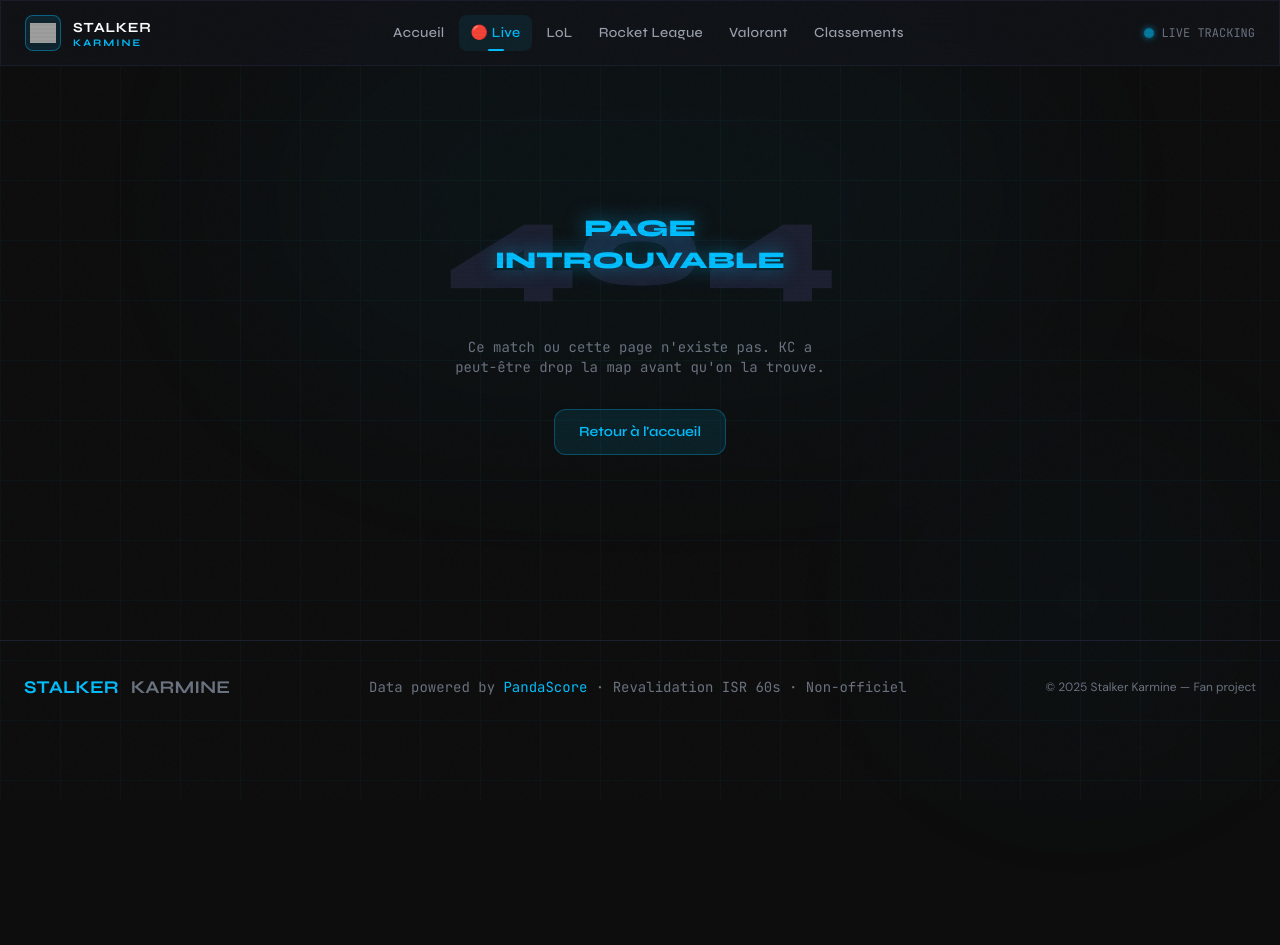
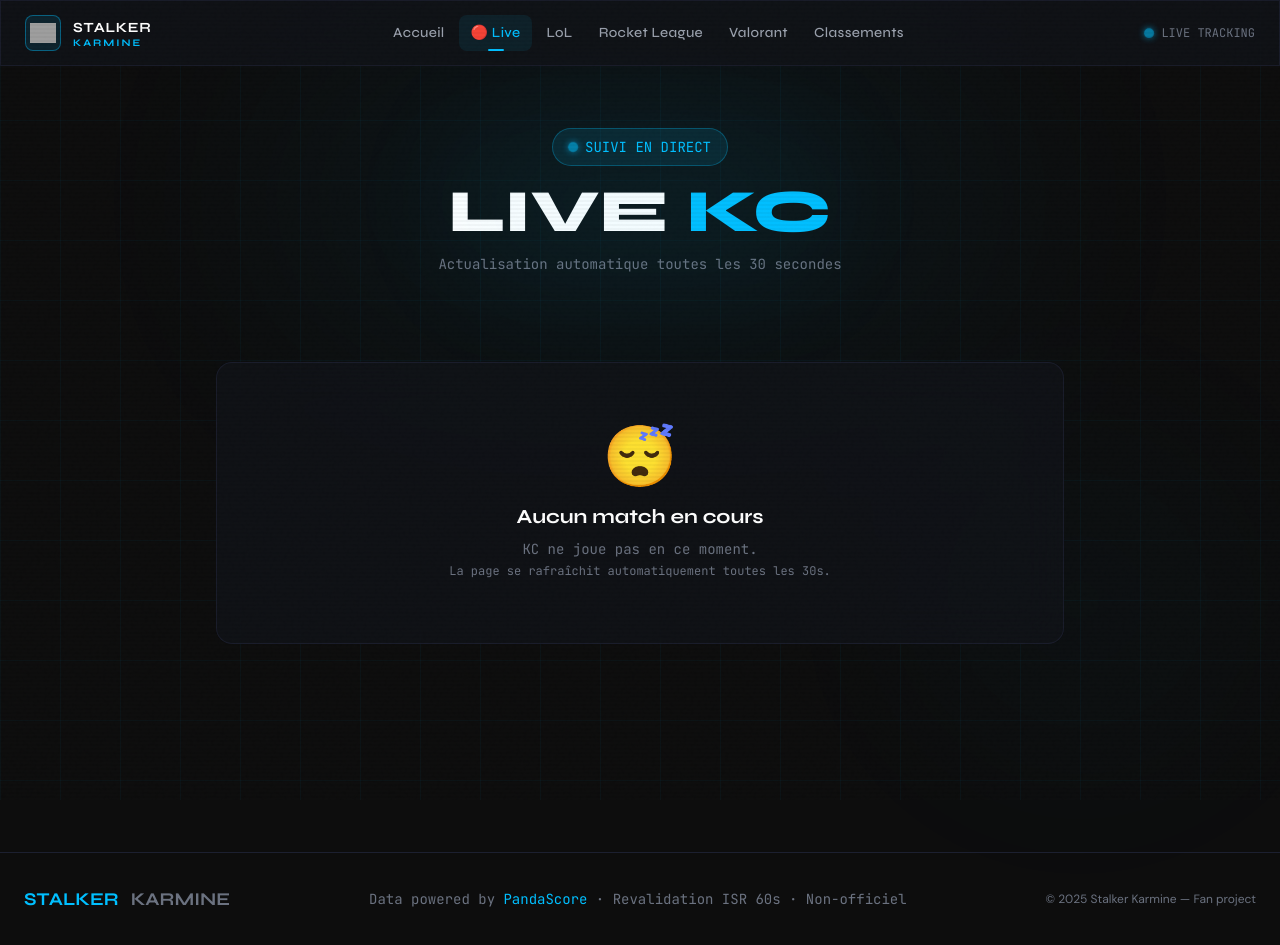
Before and after one commit to HaradasCYB/stalker-karmine, a Next.js app: page /live in a window 1280 px wide. Before the commit this address had no page. Before the commit the page ends 800 px from the top, so only its background shows below. Built offline with nearby package versions, Linux system fonts and the light colour scheme; grey boxes are pictures that could not be loaded.

Commit message:
Create page.tsx

```diff
--- /dev/null
+++ b/app/live/page.tsx
@@ -0,0 +1,123 @@
+import Link from "next/link";
+import { getAllKCMatches, GAME_COLORS, GAME_LABELS } from "@/lib/pandascore";
+import type { Game, Match } from "@/lib/pandascore";
+import { MatchCard } from "@/components/MatchCard";
+
+export const revalidate = 30;
+
+const GAME_SLUG_PATH: Record<Game, string> = { lol: "lol", rl: "rl", valorant: "valorant" };
+const KC_LOGO = "https://cdn.pandascore.co/images/team/image/126068/600px-Karmine_Corp_logo.png";
+
+function LiveScoreCard({ match }: { match: Match }) {
+  const game = (match._game ?? "lol") as Game;
+  const kcId = match._kcId ?? 0;
+  const opponent = match.opponents?.find(o => o.opponent.id !== kcId)?.opponent ?? null;
+  const kcScore = match.results?.find(r => r.team_id === kcId)?.score ?? 0;
+  const oppScore = match.results?.find(r => r.team_id !== kcId)?.score ?? 0;
+  const color = GAME_COLORS[game];
+
+  return (
+    <Link href={`/match/${GAME_SLUG_PATH[game]}/${match.id}`}>
+      <div className="glass rounded-2xl border border-kc-blue/40 glow-blue overflow-hidden card-hover">
+        <div className="px-6 py-3 border-b border-kc-blue/20 flex items-center justify-between" style={{ background: "rgba(0,191,255,0.05)" }}>
+          <div className="flex items-center gap-3">
+            <span className="live-dot" />
+            <span className="text-xs font-mono font-bold text-kc-blue tracking-widest">LIVE</span>
+            <span className="text-xs font-mono text-kc-muted">·</span>
+            <span className="text-xs font-mono text-kc-muted">{match.league?.name ?? GAME_LABELS[game]}</span>
+          </div>
+          <span className="text-[10px] font-mono font-bold px-2 py-0.5 rounded" style={{ color, background: `${color}20` }}>
+            {GAME_LABELS[game]}
+          </span>
+        </div>
+        <div className="px-8 py-8 grid grid-cols-3 items-center gap-6">
+          <div className="flex flex-col items-center gap-3">
+            <div className="w-20 h-20 bg-kc-blue/10 rounded-2xl flex items-center justify-center border border-kc-blue/30 overflow-hidden">
+              {/* eslint-disable-next-line @next/next/no-img-element */}
+              <img src={KC_LOGO} alt="KC" style={{ width: 64, height: 64, objectFit: "contain" }} />
+            </div>
+            <span className="font-display font-bold text-white text-sm text-center">Karmine Corp</span>
+          </div>
+          <div className="text-center">
+            <div className="flex items-center justify-center gap-4 font-display font-black text-6xl">
+              <span className="text-kc-blue">{kcScore}</span>
+              <span className="text-kc-muted text-3xl">:</span>
+              <span className="text-gray-400">{oppScore}</span>
+            </div>
+            {match.tournament && <p className="text-xs font-mono text-kc-muted mt-3">{match.tournament.name}</p>}
+          </div>
+          <div className="flex flex-col items-center gap-3">
+            <div className="w-20 h-20 bg-white/5 rounded-2xl flex items-center justify-center border border-kc-border overflow-hidden">
+              {opponent?.image_url ? (
+                // eslint-disable-next-line @next/next/no-img-element
+                <img src={opponent.image_url} alt={opponent.name} style={{ width: 64, height: 64, objectFit: "contain" }} />
+              ) : (
+                <span className="font-display font-bold text-gray-500 text-xl">{opponent?.acronym ?? "?"}</span>
+              )}
+            </div>
+            <span className="font-display font-bold text-gray-400 text-sm text-center">{opponent?.name ?? "TBD"}</span>
+          </div>
+        </div>
+        <div className="px-6 py-3 border-t border-kc-blue/10 text-center">
+          <span className="text-xs font-mono text-kc-muted">
+            {match.number_of_games ? `BO${match.number_of_games}` : ""} · Cliquer pour le détail
+          </span>
+        </div>
+      </div>
+    </Link>
+  );
+}
+
+export default async function LivePage() {
+  const allMatches = await getAllKCMatches().catch(() => [] as Match[]);
+  const liveMatches = allMatches.filter(m => m.status === "running");
+  const upcomingMatches = allMatches.filter(m => m.status === "not_started").slice(0, 6);
+
+  return (
+    <div className="max-w-4xl mx-auto px-4 sm:px-6 pb-20">
+      <div className="py-12 text-center relative mb-10">
+        <div className="absolute inset-0 flex items-center justify-center pointer-events-none">
+          <div className="w-[400px] h-[200px] bg-kc-blue opacity-[0.05] blur-3xl rounded-full" />
+        </div>
+        <div className="inline-flex items-center gap-2 mb-4 px-4 py-2 rounded-full badge-live text-sm font-mono">
+          <span className="live-dot" /> SUIVI EN DIRECT
+        </div>
+        <h1 className="font-display font-black text-5xl sm:text-6xl text-white">
+          LIVE <span className="text-kc-blue">KC</span>
+        </h1>
+        <p className="text-kc-muted text-sm mt-3 font-mono">Actualisation automatique toutes les 30 secondes</p>
+      </div>
+
+      {liveMatches.length > 0 ? (
+        <section className="mb-12">
+          <h2 className="font-display font-bold text-lg mb-6 flex items-center gap-3">
+            <span className="live-dot" />
+            {liveMatches.length} match{liveMatches.length > 1 ? "s" : ""} en cours
+          </h2>
+          <div className="space-y-6">
+            {liveMatches.map(m => <LiveScoreCard key={m.id} match={m} />)}
+          </div>
+        </section>
+      ) : (
+        <div className="glass rounded-2xl border border-kc-border p-16 text-center mb-12">
+          <div className="text-6xl mb-4">😴</div>
+          <h3 className="font-display font-bold text-xl text-white mb-2">Aucun match en cours</h3>
+          <p className="text-kc-muted text-sm font-mono">KC ne joue pas en ce moment.</p>
+          <p className="text-kc-muted text-xs font-mono mt-1">La page se rafraîchit automatiquement toutes les 30s.</p>
+        </div>
+      )}
+
+      {upcomingMatches.length > 0 && (
+        <section>
+          <h2 className="font-display font-bold text-lg mb-4 text-orange-400">Prochains matchs</h2>
+          <div className="grid sm:grid-cols-2 gap-4">
+            {upcomingMatches.map(m => {
+              const game = (m._game ?? "lol") as Game;
+              return <MatchCard key={m.id} match={m} game={game} showGame />;
+            })}
+          </div>
+        </section>
+      )}
+    </div>
+  );
+}
```
